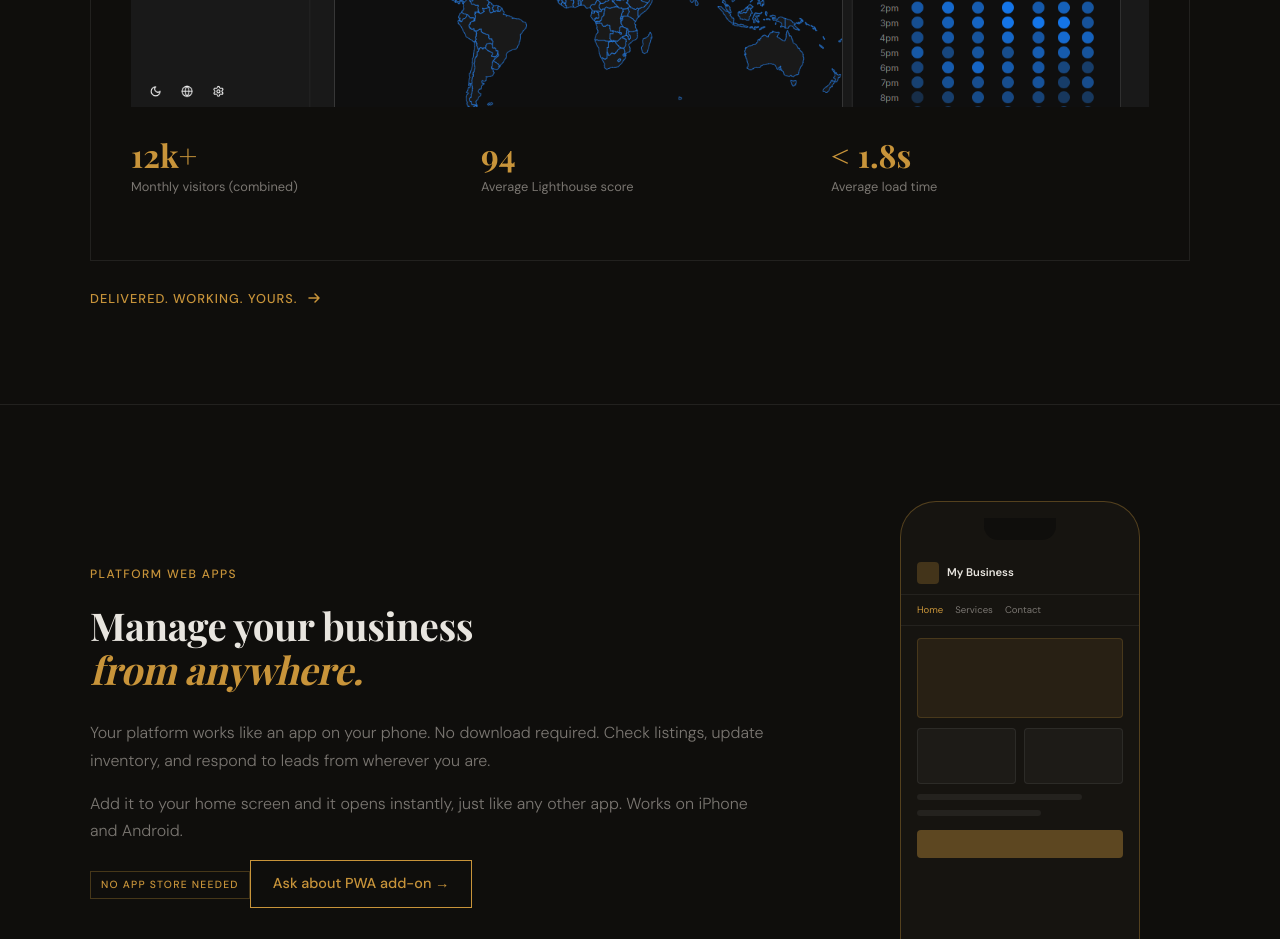
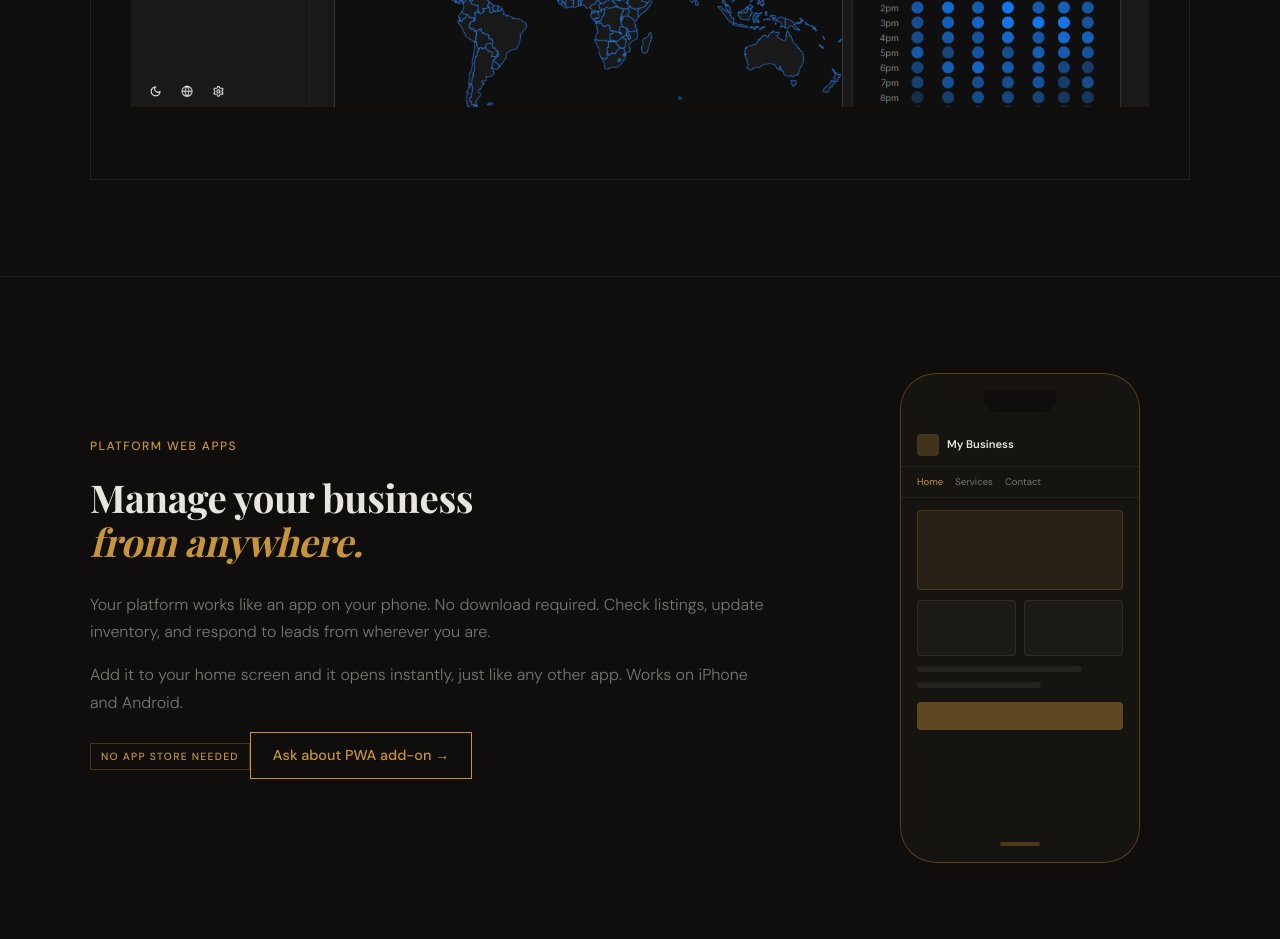
Before and after one commit to maxonreid/maxonreid-2026, a Next.js app: page /en/websites in a window 1280 px wide. Shown: the part 3140-4079 px from the top of the page. Built offline with nearby package versions, Linux system fonts and the light colour scheme; no server answers.

Commit message:
clean websites page UI

```diff
--- a/app/components/websites/ProofSection.tsx
+++ b/app/components/websites/ProofSection.tsx
@@ -79,29 +79,13 @@ export default function ProofSection() {
                 className={styles.analyticsChart}
               />
             </div>
-            <div className={styles.analyticsStats}>
-              <div className={styles.stat}>
-                <span className={styles.statNum}>12k+</span>
-                <span className={styles.statLabel}>Monthly visitors (combined)</span>
-              </div>
-              <div className={styles.stat}>
-                <span className={styles.statNum}>94</span>
-                <span className={styles.statLabel}>Average Lighthouse score</span>
-              </div>
-              <div className={styles.stat}>
-                <span className={styles.statNum}>&lt; 1.8s</span>
-                <span className={styles.statLabel}>Average load time</span>
-              </div>
-            </div>
+
+
           </div>
         </div>
 
-        <p className={styles.closer}>
-          Delivered. Working. Yours.{' '}
-          <svg width="16" height="16" viewBox="0 0 16 16" fill="none" aria-hidden="true" style={{ display: 'inline', verticalAlign: 'middle' }}>
-            <path d="M3 8h10M9 4l4 4-4 4" stroke="#c8943a" strokeWidth="1.5" strokeLinecap="round" strokeLinejoin="round" />
-          </svg>
-        </p>
+
+
       </div>
     </section>
   );
--- a/app/components/websites/ServicesLanding.tsx
+++ b/app/components/websites/ServicesLanding.tsx
@@ -21,13 +21,16 @@ export default function ServicesLanding({ locale }: Props) {
     <div className={styles.root}>
       <ServicesNav locale={locale} />
       <main className={styles.main}>
+
         <HeroSection />
 
         {/* The component with the Marquee */}
         <UrgencyStrip />
 
         <BenefitsGrid />
+
         <ProofSection />
+
         <PWASection />
 
         {/* Build Pricing */}
@@ -37,6 +40,7 @@ export default function ServicesLanding({ locale }: Props) {
         <CarePlans />
 
         <CTASection />
+
       </main>
       <ServicesFooter locale={locale} />
     </div>
```
